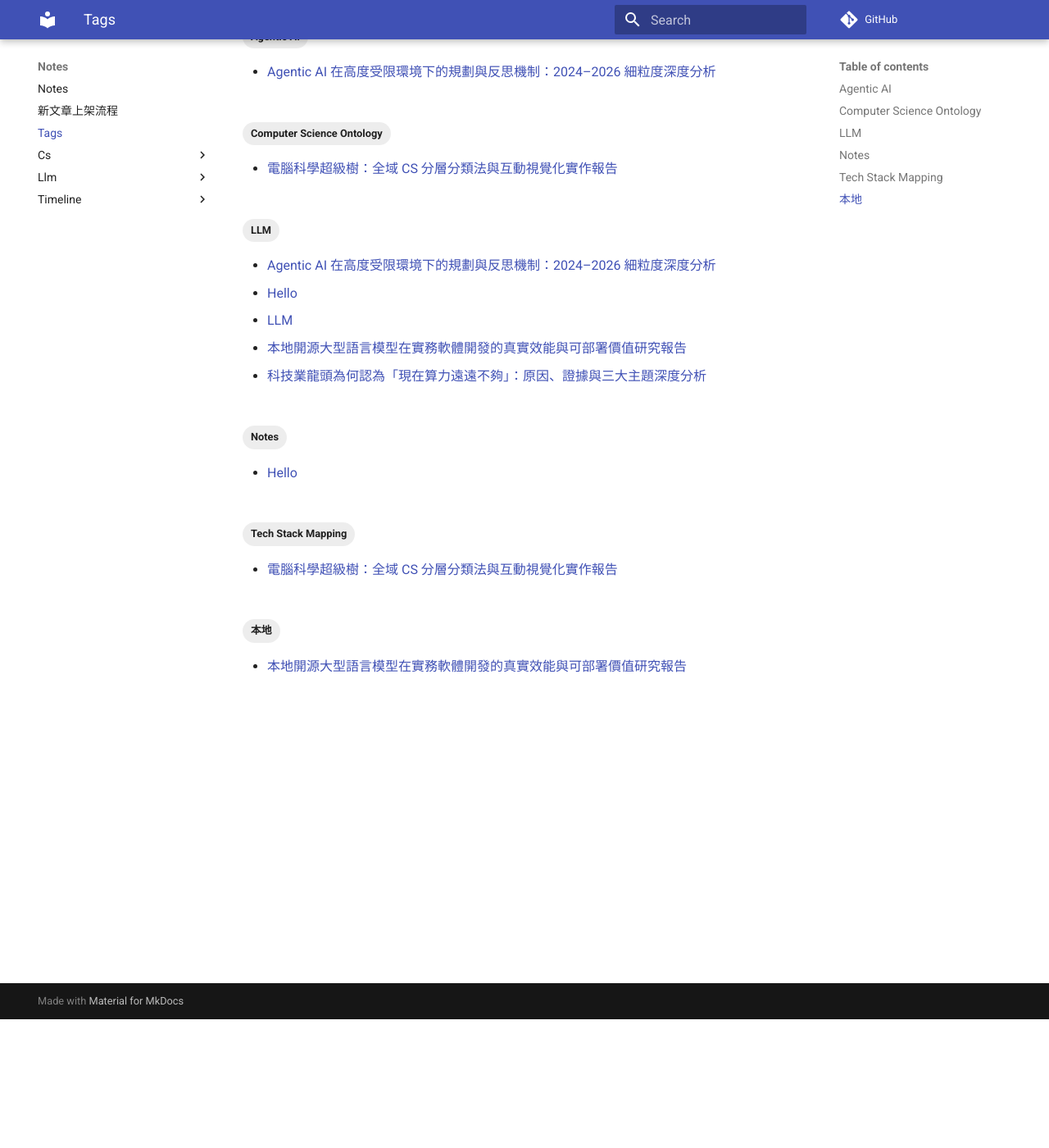
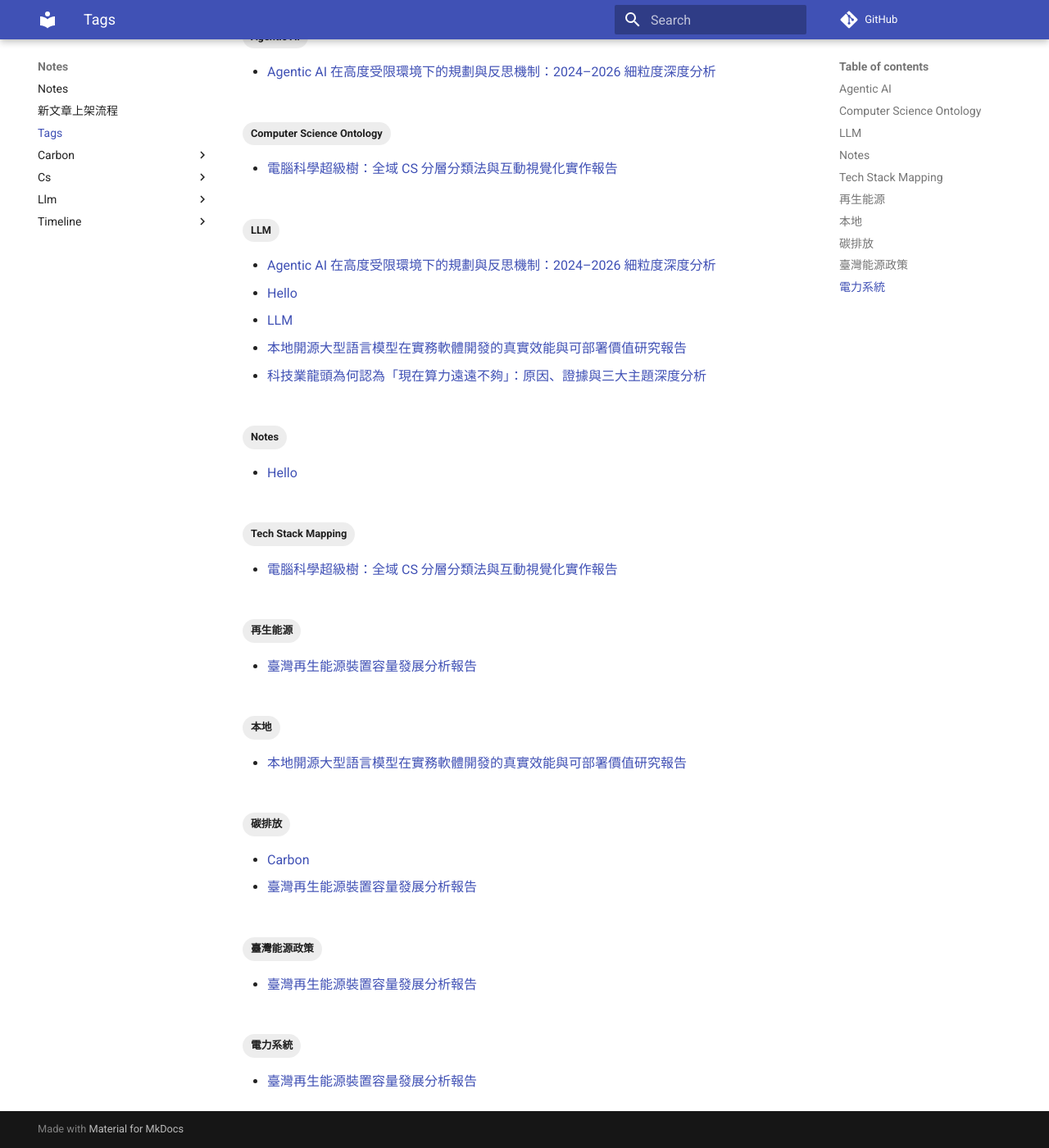
Before and after one commit to PME26Elvis/llm-research-archive, an MkDocs documentation site: the page built from docs/tags.md, in a window 1280 px wide and 1400 px high, scrolled down 157 px. Shown: the whole window at 82% size. Built offline with MkDocs 1.6.1 and Material for MkDocs 9.7.7, drawn with Linux system fonts in a browser that asks for light colours; comment, search, counter and statistics services are not loaded; some of the changed lines change nothing that is shown.

Commit message:
新增文章: 臺灣再生能源裝置容量發展分析

````diff
--- a/docs/article-publishing-workflow.md
+++ b/docs/article-publishing-workflow.md
@@ -1,11 +1,12 @@
 # 新文章上架流程
 
-本文件定義之後透過 Codex 上架新研究文章時的標準流程。使用者只需要把 raw markdown 放到待處理資料夾，Codex 依此流程整理、清理 citation、建立正式文章路徑，最後移除已處理的 raw input。
+本文件定義之後透過 Codex 上架新研究文章時的標準流程。使用者可以把 raw markdown 放到待處理資料夾，或直接在對話中貼上完整文章；Codex 依此流程整理、清理 citation、建立正式文章路徑，最後移除已處理的 raw input（若有）。
 
 ## 目標
 
 - 讓「新增文章」從手動複製整理，變成可重複執行的 Codex 流程。
 - 預設採用單檔 markdown 上架，保持操作最簡單。
+- 標題、正式檔名（slug）、分類、日期、tags 等 metadata，除非使用者明確指定，均由 Codex 依文章內容自行決定最合適的值。
 - 只有在需要保留 research activity 或其他附件時，才使用資料夾模式。
 - 上架時先只強制移除 OpenAI citation marker；其他明顯不是給讀者閱讀的引用或工具 wrapper，由 Codex 依內容判斷是否移除或改寫。
 
@@ -40,13 +41,23 @@
 
 ## Codex 上架輸入
 
-當使用者要求「根據本文件上架新文章」時，Codex 應先檢查 `_incoming/articles/`。
+當使用者要求「根據本文件上架新文章」時，Codex 應先判斷輸入來源。
 
-若只有一個待處理項目，直接處理該項目。若有多個待處理項目，除非使用者明確要求全部上架，否則應先列出候選項目並請使用者確認。
+### 來源一：`_incoming/articles/`
+
+Codex 應先檢查 `_incoming/articles/`。若只有一個待處理項目，直接處理該項目。若有多個待處理項目，除非使用者明確要求全部上架，否則應先列出候選項目並請使用者確認。
+
+### 來源二：對話直接貼上完整文章
+
+若使用者直接在對話中貼上完整文章、報告或 markdown 文件，Codex 不應因為 `_incoming/articles/` 沒有待處理檔案而卡住；應將該貼文視為 raw markdown 輸入，照同一套 metadata 推斷、citation 清理、正式路徑建立與檢查流程上架。
+
+直接貼文時沒有 raw input 檔案可刪除，因此「移除 raw input」步驟視為不適用並略過。
+
+若使用者同時貼上「報告」與 research activity/附件，Codex 可以把報告作為正式文章主文、把 research activity 依附件策略放入 `<details>`；但**絕對不能更動任何屬於報告本文或 research activity（作為附件）的文字**。Codex 只能新增 front matter、建立路徑、補分類輔助檔，或處理使用者明確允許修改的包裝性文字。
 
 ## 推斷 metadata
 
-Codex 應從 raw markdown 推斷下列資訊。
+Codex 應從 raw markdown 推斷下列資訊；除非使用者明確指定，標題、檔名/slug、分類與 tags 都由 Codex 自行決定最合適的值。
 
 ### title
 
@@ -164,6 +175,7 @@
 - 若段落明顯是 research activity，而使用資料夾模式提供了 `research-activity.md`，可放入附件。
 - 若段落明顯是 research activity，但使用者沒有要求保留附件，預設可以移除，以維持正式文章可讀性。
 - 不要刪除正常 markdown 連結、表格、程式碼、Mermaid 圖或文章正文。
+- 若使用者明確要求保留報告本文或 research activity 原文（例如直接貼文並聲明不可更動），則該原文屬受保護文字；即使其中含有 citation marker、entity wrapper 或其他生成痕跡，也不得改寫或刪除，只能在檢查結果中註明是依使用者要求保留。
 
 ## 附件策略
 
@@ -272,5 +284,5 @@
 5. 用 AI 判斷移除或改寫明顯不是給讀者閱讀的 citation、工具 wrapper 或 research activity 痕跡。
 6. 建立 `docs/<category>/<slug>/index.md`。
 7. 視需要加入 `<details>` 附件。
-8. 移除已處理的 raw input。
+8. 移除已處理的 raw input；若文章由對話直接貼上，則此步驟不適用。
 9. 執行檢查並回報新增路徑。
--- /dev/null
+++ b/docs/carbon/index.md
@@ -0,0 +1 @@
+# Carbon
--- /dev/null
+++ b/docs/carbon/taiwan-renewable-energy-capacity-report/index.md
@@ -0,0 +1,153 @@
+---
+date: 2026-06-02
+tags:
+  - 碳排放
+  - 再生能源
+  - 臺灣能源政策
+  - 電力系統
+---
+
+# 臺灣再生能源裝置容量發展分析報告
+
+## Executive Summary
+
+本報告以官方統計與政府核定文件為主，整理近二十年（以可取得之連續量化資料區間為準、並補充更早期官方引用資料）entity["country","臺灣","island in east asia"]再生能源（風力、太陽光電、生質能、廢棄物能、水力〔含小水力之併入統計口徑〕、地熱等）「裝置容量」（MW/GW）在過去、現在與未來的演進，並把「核能除役造成之容量缺口」與「再生能源/燃氣等替代策略」同框檢視。依entity["organization","經濟部能源署","taiwan energy administration"]年度報告與統計，113年底（2024年底）全國總發電裝置容量約66,716MW，其中再生能源21,067MW（約占裝置容量31.6%），其內太陽光電14,281MW、風力3,905MW、慣常水力2,123MW、生質能84MW、廢棄物能666MW、地熱7MW；同年底核能裝置容量為951MW。citeturn55view0turn56view1
+
+若以最新「期底值」月資料觀察，114年底（2025年底）再生能源合計22,860MW；到115年2月（2026年2月）再生能源合計23,166MW，結構以太陽光電15,676MW與風力4,624MW為主，慣常水力約2,120MW，生質能與廢棄物能合計約745MW（其中生質能80MW、廢棄物能665MW）。citeturn31view0turn18view0
+
+在「核能退場」面，entity["company","台灣電力公司","state-owned utility taiwan"]核電機組停止運轉時點呈階梯式：核一（2018、2019）、核二（2021、2023）、核三（2024、2025）。citeturn66view0其中特別關鍵的是核三2號機運轉執照於114年5月17日屆期，依規劃停機後自5月18日起進入除役期；核三1號機亦已於113年7月下旬進入除役期。citeturn63search0turn66view0從容量缺口角度看，2024年底核能尚有951MW，但2025年底統計表已不再列示核能容量（視為0），代表核能裝置容量在一年內減少約951MW；同期間再生能源由21,067MW增至22,860MW（+1,793MW），且燃氣裝置容量亦顯著增加，顯示「核能退場」的容量面替代主要由「再生能源擴增＋燃氣（及抽蓄/調度）支撐」共同完成，但能量（發電量）與尖峰可靠供應仍取決於容量因數與調度能力。citeturn56view1turn31view0turn63search4
+
+展望未來，官方最新年度電力供需報告明確給出再生能源「容量目標」：以113年實績為基準，119年（2030）再生能源合計47.229GW、121年（2032）合計51.999GW；其中成長主力仍是太陽光電（2030目標31.2GW）與離岸風電（2030目標10.9GW，並註明將視R3.3招標內容滾動檢討）。citeturn57view2turn55view0同時，政府已公告離岸風電區塊開發第三期選商機制：分配容量3.6GW、以2030–2031年完工併網為期程，且以企業購售電合約（CPPA）為主、搭配每度2.29元保底收購價格以降低融資風險，屬「具明確制度與時程、但仍需完成選商與個案履約」的未來供給來源。citeturn63search2
+
+## 執行重點與範圍
+
+本報告聚焦「裝置容量（MW/GW）與年分」，並依需求區分為三段：早期（以2006–2010可量化年資料示範）、近年（2016起至最新月資料）、未來（2030/2032官方目標與離岸風電新一期制度）。其中，2001–2010年之各類再生能源裝置容量，引用立法機關文件所載、並明示其資料來源為當時主管機關能源統計手冊（例如2010年底再生能源裝置容量3,302.6MW，含水力1,977.5MW、生質能825.5MW〔含廢棄物能649.7MW〕、風力477.6MW、太陽光電22.0MW）。citeturn68view0
+
+2016年（105年）起的中期基準，採能源署「裝置容量概況」所述：「再生能源由105年4.7百萬瓩增至113年21.1百萬瓩」，並用其揭露的結構占比（105年慣常水力44.2%、生質能及廢棄物15.0%、太陽光電26.3%、風力14.4%）作為105年底分項的估算依據；此區間分項屬「以官方總量×官方占比」推估，故在表格中以「估算」註記且允許四捨五入誤差。citeturn45search1
+
+最新年度與近三年趨勢方面，本報告以113年度（2024年底）「年度電力供需報告之概述章」作為最新完整年度結構來源，並以經濟部統計系統（資料來源標示為能源署）提供之114年底（2025年底）與115年2月（2026年2月）「期底值」作為最新趨勢延伸點。citeturn56view1turn31view0
+
+再生能源種類的口徑差異將明確標註：2001–2010年表格中「生質能」已明示含廢棄物能；2024年起官方年度報告將生質能與廢棄物能分列；而2025/2026之月資料表未另列地熱，故地熱在該表格欄位以「未指定（統計表未另列）」呈現。citeturn68view0turn56view1turn31view0小水力方面，能源署開放資料清單顯示確有「小水力_裝置容量」之縣市別年度資料集（與生質能、廢棄物、地熱、其他同表），但本報告採用之全國層級統計主要仍以「慣常水力」呈現，無法從全國彙總口徑中直接拆分小水力，故小水力在全國彙總表中多以「併入水力／未指定」處理。citeturn46view0
+
+## 關鍵事實表格與容量趨勢
+
+下表先以「具可核對之官方數值」呈現跨期對照（2006→2010→2016→2023→2024→2025→2026年2月），以滿足「至少過去20年或自可取得資料起」的可追溯性；其中2011–2015缺少同口徑可直接引用之年資料，依要求以「未指定」呈現。
+
+### 年度容量快照表
+
+| 年分（西元／民國） | 太陽光電 (MW) | 風力 (MW) | 水力（慣常） (MW) | 生質能+廢棄物能 (MW) | 地熱 (MW) | 再生能源合計 (MW) | 備註 |
+|---|---:|---:|---:|---:|---:|---:|---|
+| 2006 | 1.4 | 103.7 | 1,910 | 741.3 | 未指定 | 2,756.4 | 以2001–2010年序列中之2006年值；生質能欄位含廢棄物能 |
+| 2010 | 22.0 | 477.6 | 1,977 | 825.5 | 未指定 | 3,302.6（約） | 2010年底再生能源3,302.6MW；生質能825.5MW含廢棄物能649.7MW |
+| 2016／105 | 1,236（估算） | 677（估算） | 2,077（估算） | 705（估算） | 未指定 | 4,700 | 由105年再生能源4.7百萬瓩與各類占比換算（四捨五入） |
+| 2023／112 | 12,418 | 2,674 | 未指定 | 未指定 | 未指定 | 17,916 | 「其他再生能源」合計2,824MW（含水力、生質能/廢棄物、地熱等） |
+| 2024／113 | 14,281 | 3,905 | 2,123 | 750（=生質84+廢棄物666） | 7 | 21,067 | 年度報告明列各類再生能源容量 |
+| 2025／114 | 15,474 | 4,517 | 2,120 | 749（=生質84+廢棄物665） | 未指定 | 22,860 | 期底值（年底）；地熱未另列 |
+| 2026／115年2月 | 15,676 | 4,624 | 2,120 | 745（=生質80+廢棄物665） | 未指定 | 23,166 | 期底值（2月底）；反映近月變動 |
+
+資料來源與註解：2006與2010年序列出自立法機關文件所載之「2001–2010國內發電裝置容量結構」圖表中再生能源分項（並引述主管機關統計手冊為來源）；2016（105）出自能源署「裝置容量概況」提供之總量與結構占比換算；2023年總量與分項（太陽光電、風力）引用研究機構對能源署統計的整理；2024年採年度電力供需報告圖表；2025與2026年2月採經濟部統計系統（資料來源標示能源署）之期底值。citeturn68view0turn45search1turn45search19turn56view1turn31view0
+
+### 容量趨勢圖
+
+```mermaid
+xychart-beta
+    title "再生能源裝置容量趨勢（重點年份；MW）"
+    x-axis ["2006","2010","2016(105)","2023(112)","2024(113)","2025(114)","2026/02(115)"]
+    y-axis "MW" 0 --> 25000
+    line "再生能源合計" [2756.4,3302.6,4700,17916,21067,22860,23166]
+```
+
+圖中2006–2010源自官方統計被引用的歷史序列；2016（105）為能源署總量與占比之換算估值；2023–2026為近年官方統計／年度報告可核對數值。citeturn68view0turn45search1turn45search19turn56view1turn31view0
+
+### 最新年度與近三年重點變化
+
+以近三年（2023→2024→2025→2026年2月）來看，新增量主要集中於太陽光電與風力：2024年底太陽光電14,281MW、風力3,905MW；2025年底太陽光電15,474MW（年增+1,193MW）、風力4,517MW（年增+612MW）；到2026年2月太陽光電15,676MW、風力4,624MW，顯示2026年初仍延續「光電與風電雙主軸」的容量擴增結構。citeturn56view1turn31view0
+
+## 歷史里程碑清單
+
+本節以「政策/制度里程碑→類型容量變化→與核能/火力替代關係」方式排列，並優先採官方或立法機關文件；若為產業報告，將在來源中明示並在結論處提示不確定性。
+
+- 2007：行政院產業科技策略會議（SRB）研訂短中長期再生能源推廣目標，2010年目標包含風力98萬瓩、太陽光電3.1萬瓩、生質能74.1萬瓩、水力215.8萬瓩（合計391萬瓩）。此階段反映早期政策將風力、太陽光電、生質能列為主要推動項目。citeturn68view0
+
+- 2009：再生能源發展條例公布（民國98年07月08日），確立推廣與主管機關架構；其後並於2019年修法強化推動機制。citeturn67search4turn67search2
+
+- 2006→2010：早期裝置容量以水力與生質能（含廢棄物能）為主，風力與太陽光電仍處起步期；2010年底再生能源約3.3GW，其中水力約2.0GW、風力477.6MW、太陽光電22MW。此階段可視為「再生能源以穩定型資源為主、間歇型占比仍低」的結構。citeturn68view0
+
+- 2012→2013：離岸風電制度與早期專案萌芽。經濟部於2012年成立「風力發電單一服務窗口」推動計畫辦公室並公告「離岸風力發電示範獎勵辦法」，2013年選出示範獎勵兩案：「海洋風力發電計畫」與「台電公司第一期示範計畫」，合計約237.2MW，且分別於2019與2021年商轉。此為「離岸風電由示範走向商轉」的重要節點。citeturn69view0
+
+- 2016（105）：再生能源總裝置容量約4.7GW，且結構仍以慣常水力占比最高（約44%）；但太陽光電占比約26.3%、風力約14.4%，顯示後續擴張主力已逐漸轉向光電與風電。citeturn45search1
+
+- 2018→2019：離岸風電進入「潛力場址」階段。產業報告指出，2018年經濟部公告第二階段作業要點並選出共14個離岸風場、合計5.5GW，原規劃2025年前完成；2019年在海洋示範風場商轉啟動典禮上，政府宣布以每年釋出1.5GW、2035年再增15GW之方向。此反映離岸風電由示範轉向規模化供給的政策節奏。citeturn69view0
+
+- 2019：立法院三讀通過修正再生能源發展條例（108年4月12日），包含用電大戶義務、再生能源業者可在政府躉購與自由市場間選擇等制度調整，強化市場面與需求面牽引。citeturn67search2
+
+- 2023（112）：再生能源總裝置容量達17,916MW，其中太陽光電12,418MW、風電2,674MW；同年政府報告亦指出112年底離岸風電裝置容量達176.3萬瓩（1,763MW），太陽光電「已可滿足白天尖峰6小時用電需求」，系統調度重心轉向夜尖峰調度。citeturn45search19turn45search4
+
+- 2024（113）：再生能源裝置容量累計達21,067MW；其中太陽光電14,281MW、風力3,905MW等；同年底全國裝置容量結構顯示再生能源占比已達31.6%。此外，年度報告亦指出為因應再生能源間歇性，需搭配可快速起停之燃氣機組、電池儲能與抽蓄水力等調節方式，將再生能源整合與供電穩定並列為治理核心。citeturn56view1turn55view0
+
+- 2024→2025：核能除役造成容量缺口並由其他電源補上。核三1號機於113年7月下旬停止運轉進入除役期，核三2號機運轉執照於114年5月17日屆期並預定翌日進入除役期；按年底裝置容量統計，2024年底核能仍為951MW，但2025年底已不再列示核能容量。經濟部並對外說明，核三2號機依法除役後，已規劃今年將有近500萬瓩（約4.8GW）大型燃氣機組上線，並搭配再生能源、抽蓄水力與負載管理確保供電。citeturn63search0turn66view0turn56view1turn31view0turn63search4
+
+## 未來分支清單
+
+本節將未來容量發展明確分為三類：
+「確定執行」＝已核定且具明確期程/預算或已依法定時程推動；
+「可能執行」＝已公告制度與時程或已進入選商/規劃，但仍受標案、融資、環評、併網等不確定性影響；
+「願景」＝政策目標（容量或占比）與宣示，通常需多項專案疊加才能達成。
+
+### 確定執行
+
+再生能源的「確定執行」多以制度與治理工具呈現，特別是離岸風電的政策推動與履約管理。行政院核定之「再生能源加速-離岸風電減碳旗艦行動計畫（核定本）」載明計畫期程為115–119年（2026–2030），主辦機關為經濟部、主要執行機關為能源署，並透過跨部會合作推動風場建置履約管理、選商制度研析、社會溝通與運維技術研發等工作（本計畫屬政策與能力建構，未在文件中直接給出對應新增容量，故容量欄位標註未指定）。citeturn64view0
+
+### 可能執行
+
+離岸風電區塊開發第三期（官方公告於2026年3月）屬「制度已公告、但仍待選商與個案履約」的典型。其分配容量3.6GW，目標2030–2031年完工併網；綠電交易以CPPA為主，並新增每度2.29元保底收購價格以降低融資風險，另設容量擴充機制（獲配廠商最高可擴充原獲配容量50%）。不確定性主要落在：選商結果、融資條件、供應鏈與施工船舶/工期、環評與海域協調、以及併網點與電網強化工程等。citeturn63search2turn64view0
+
+### 願景
+
+能源署年度電力供需報告（概述章）提供「再生能源未來目標」表，以113年（2024）實績為基準，提出119年（2030）與121年（2032）各類再生能源裝置容量目標：太陽光電分別31.2GW與32.7GW；離岸風電10.9GW與（註）13.9GW；陸域風電0.979GW；地熱1.2GW與1.4GW；生質能及廢棄物0.810GW與0.840GW；水力2.140GW與2.180GW；合計47.229GW與51.999GW，並註明離岸風力目標將視R3.3招標內容滾動檢討。citeturn57view2turn55view0
+
+同時，經濟部對外說明再生能源發電占比達成節點：預估2026年11月起再生能源發電占比可達20%，其後逐步提高，預估2030年約可達30%。這是「發電占比」層級的願景/路徑點，與「裝置容量」目標需共同對照，但兩者不必然等比（受容量因數、系統調度與需求面變動影響）。citeturn63search3turn55view0
+
+### 未來分支對照表
+
+| 類別 | 項目（政策/計畫/目標） | 估計完工/目標年 | 容量（MW/GW） | 主推動單位 | 是否用於替代核能/火力缺口 | 不確定性說明 |
+|---|---|---:|---:|---|---|---|
+| 確定執行 | 再生能源加速－離岸風電減碳旗艦行動計畫（核定本） | 2026–2030（115–119） | 未指定 | 經濟部/能源署（跨部會） | 間接：強化風電建置與併網治理，支撐減煤/替代 | 容量非此文件主輸出；屬制度與能力建構 |
+| 可能執行 | 離岸風電區塊開發第三期（選商機制公告） | 2030–2031 | 3.6GW（可擴充至+50%） | 經濟部/能源署 | 是：新增無碳電源，支撐減煤與核退後供給 | 選商/融資/環評/併網/供應鏈與工期 |
+| 願景 | 2030再生能源容量目標（表3-1） | 2030 | 47.229GW（含PV31.2、離岸10.9、地熱1.2等） | 能源署（年度供需規劃） | 是：對應「二次能源轉型」與減煤減碳路徑 | 需多項專案叠加；離岸目標註明可滾動檢討 |
+| 願景 | 2032再生能源容量目標（表3-1） | 2032 | 51.999GW（離岸註13.9GW） | 能源署（年度供需規劃） | 是：中期去碳電力供給支柱 | 地熱與離岸擴張不確定性最高 |
+
+表格來源：行政院核定之離岸風電減碳旗艦行動計畫、經濟部離岸風電區塊開發第三期公告、能源署年度供需報告表3-1。citeturn64view0turn63search2turn57view2
+
+## Mermaid 時間線與說明
+
+```mermaid
+flowchart TB
+  A2006["2006：再生能源約2.76GW<br/>（水力1.91、風0.104、光電0.001、生質/廢棄物0.741）"]
+  A2009["2009：再生能源發展條例公布（98/07/08）"]
+  A2013["2013：離岸風電示範獎勵兩案選出<br/>海洋風力發電計畫、台電第一期示範計畫（合計約237.2MW）"]
+  A2016["2016(105)：再生能源約4.7GW<br/>（占比：水力44.2%、光電26.3%、風14.4%、生質/廢棄物15.0%）"]
+  A2023["2023(112)：再生能源17.916GW<br/>（光電12.418、風2.674；其他2.824）"]
+  A2024["2024(113)：再生能源21.067GW<br/>（光電14.281、風3.905、水力2.123、生質0.084、廢棄物0.666、地熱0.007）<br/>核能0.951GW"]
+  A2025["2025(114)：再生能源22.860GW<br/>（光電15.474、風4.517、水力2.120、生質0.084、廢棄物0.665）<br/>核能≈0"]
+  A2026["2026/02(115)：再生能源23.166GW（期底值）"]
+  B1["可能：離岸風電區塊開發第三期 3.6GW<br/>（2030–2031完工併網；CPPA為主＋保底2.29元）"]
+  C2030["願景：2030（119）再生能源47.229GW<br/>（PV31.2、離岸10.9、地熱1.2…）"]
+  C2032["願景：2032（121）再生能源51.999GW<br/>（離岸註13.9GW；其餘滾動檢討）"]
+
+  A2006 --> A2009 --> A2013 --> A2016 --> A2023 --> A2024 --> A2025 --> A2026
+  A2026 --> B1
+  A2026 --> C2030 --> C2032
+```
+
+說明：此圖以容量數據可核對年份作主軸（2006、2016、2023–2026），並將離岸風電制度與未來目標以分支呈現。2006年容量來自政府統計被立法文件引用的歷史序列；2013年示範案容量來自產業報告彙整；2016年為能源署公告總量與占比換算；2024年為年度電力供需報告；2025與2026/02為期底值統計；未來分支取自經濟部離岸風電第三期公告與能源署表3-1目標。citeturn68view0turn69view0turn45search1turn56view1turn31view0turn63search2turn57view2
+
+## 結論與政策風險評估
+
+從長期趨勢看，再生能源裝置容量已由2006年約2.76GW成長至2025年底22.86GW、2026年2月23.17GW，二十年內增加約20GW以上；成長結構由早期以水力與生質/廢棄物為主，逐步轉為「太陽光電＋風力」主導，且在2024年底全國裝置容量結構中，再生能源已達31.6%的量級。citeturn68view0turn56view1turn31view0turn45search1
+
+核能退場的替代關係需要以「容量」與「可用供電能力」分別評估。就容量而言，2024年底仍有951MW核能裝置容量，而2025年底統計已不再列示核能，顯示核能容量缺口約951MW；同期間再生能源容量淨增約1,793MW，且燃氣裝置容量亦上升，並有政府所述近4.8GW新燃氣機組陸續上線作為接棒供給。就「是否完全替代」而言，太陽光電與風電為間歇電源，對夜尖峰之貢獻需透過水力/抽蓄、燃氣、儲能、需求面管理等共同實現，官方年度報告亦將「間歇性調節」列為供電策略核心。citeturn56view1turn31view0turn63search4turn55view0
+
+展望2030（119）再生能源容量47.229GW的官方目標，意味著自2024年21.067GW起，六年內需再增加約26GW以上的再生能源裝置容量；其中太陽光電需由14.3GW推升至31.2GW（+16.9GW），離岸風電由3.0GW推升至10.9GW（+7.9GW），地熱由7MW推升至1.2GW（+約1.19GW）。這代表政策風險將高度集中在三條主線：其一，光電土地/屋頂資源、併網容量與地方治理能否支撐年均多GW級擴張；其二，離岸風電在「選商—融資—供應鏈—施工—併網」全鏈條中的履約風險（第三期雖已公告3.6GW與2030–2031期程，但仍需完成選商並承擔海事與電網風險）；其三，地熱由MW級擴張至GW級的資源探勘、法規許可與資本投入不確定性極高，雖已進入官方目標表，但達標難度顯著高於光電/風電。citeturn57view2turn63search2turn55view0turn64view0
+
+最後，本報告亦建議讀者在解讀「裝置容量占比」與「發電占比」時保持區分：經濟部對外說明再生能源發電占比可於2026年11月達20%、2030約30%，屬發電量/占比路徑；而容量目標（GW）一方面要匹配需求成長與機組除役，同時也需匹配電網韌性、儲能與尖離峰調度的系統工程，否則即便容量達標，仍可能面臨「白天富餘、夜間吃緊」的結構性挑戰。citeturn63search3turn45search4turn55view0turn31view0
````
